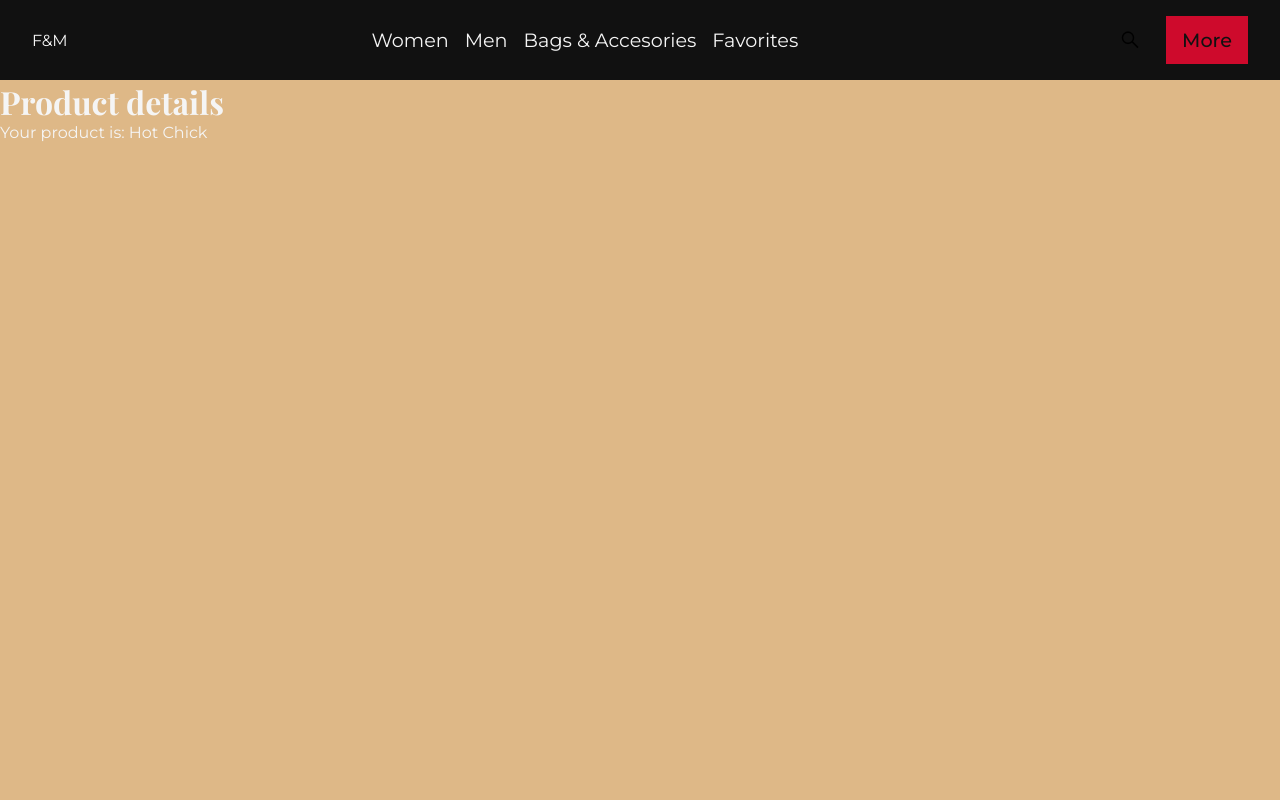
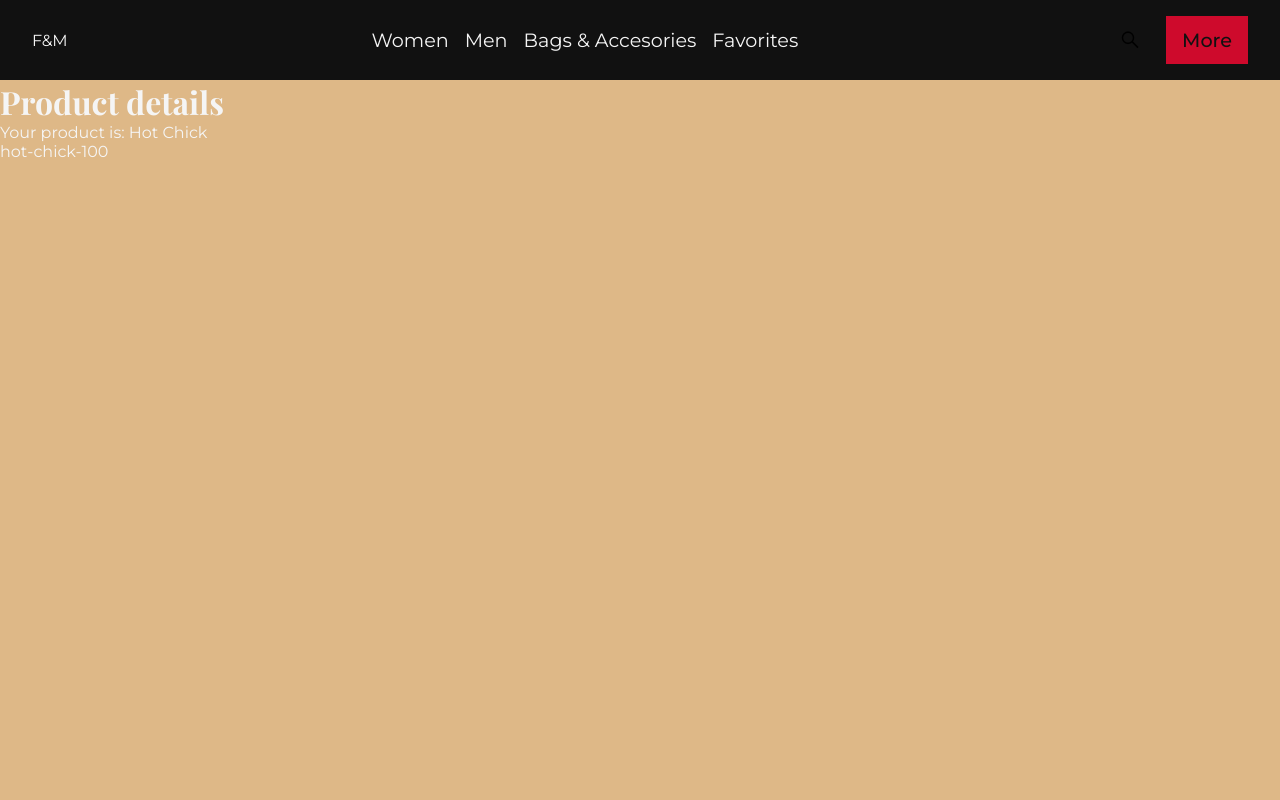
Before and after one commit to yusef-codes10/f-and-m, a Vue app: page /product/hot-chick-100 in a window 1280 px wide. Shown: the top 800 px of the page. Built offline with nearby package versions, Linux system fonts and the light colour scheme.

Commit message:
a shorthand version of the useRoute() $ that's accessible in the template

```diff
--- a/src/views/ProductDetailsView.vue
+++ b/src/views/ProductDetailsView.vue
@@ -33,6 +33,7 @@ console.log(findTheProduct)
     <h1>Product details</h1>
     <!-- here we just access the url slug -->
     <p>Your product is: {{ findTheProduct().title }}</p>
+    {{ $route.params.slug }}
   </div>
 </template>
 <style scoped>
```
